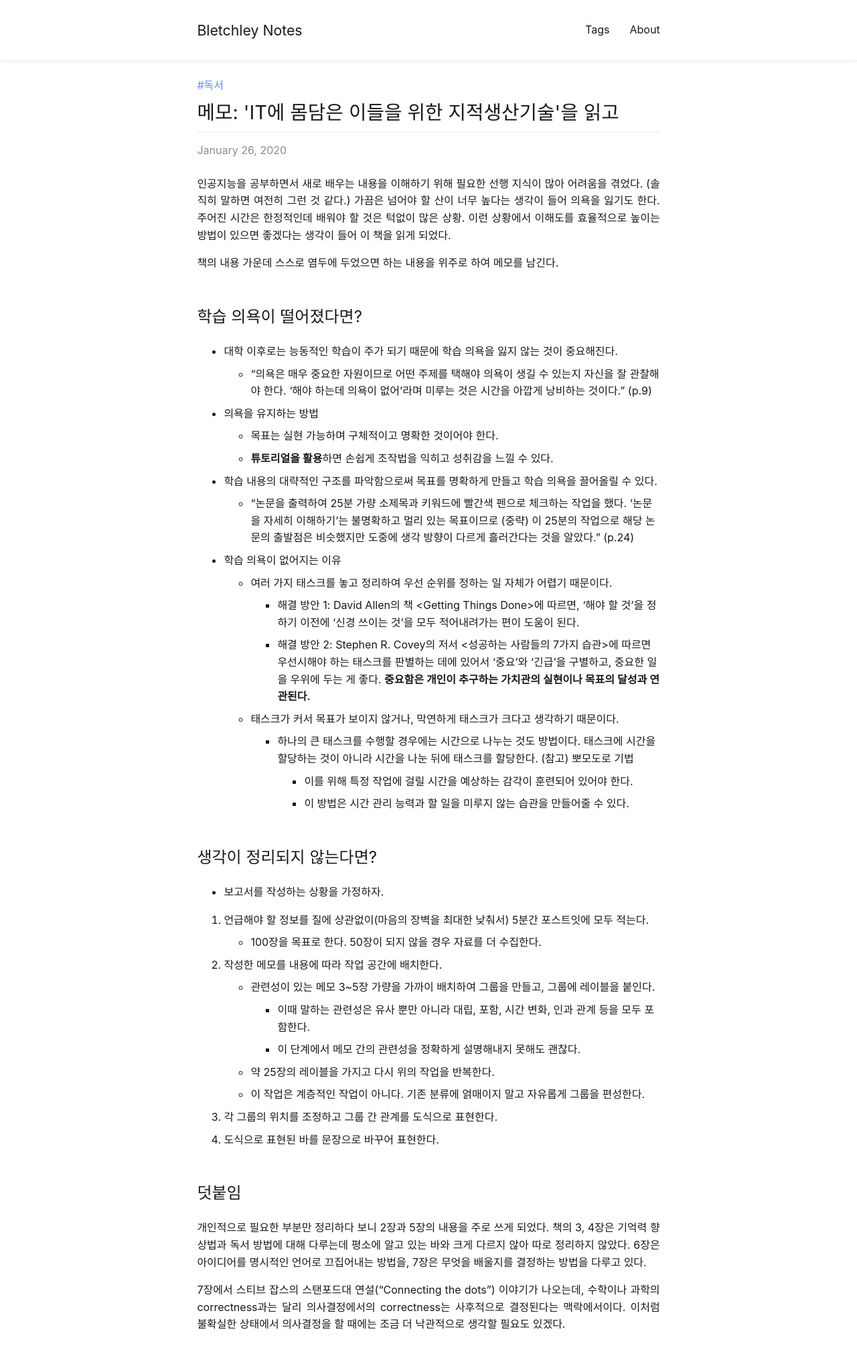
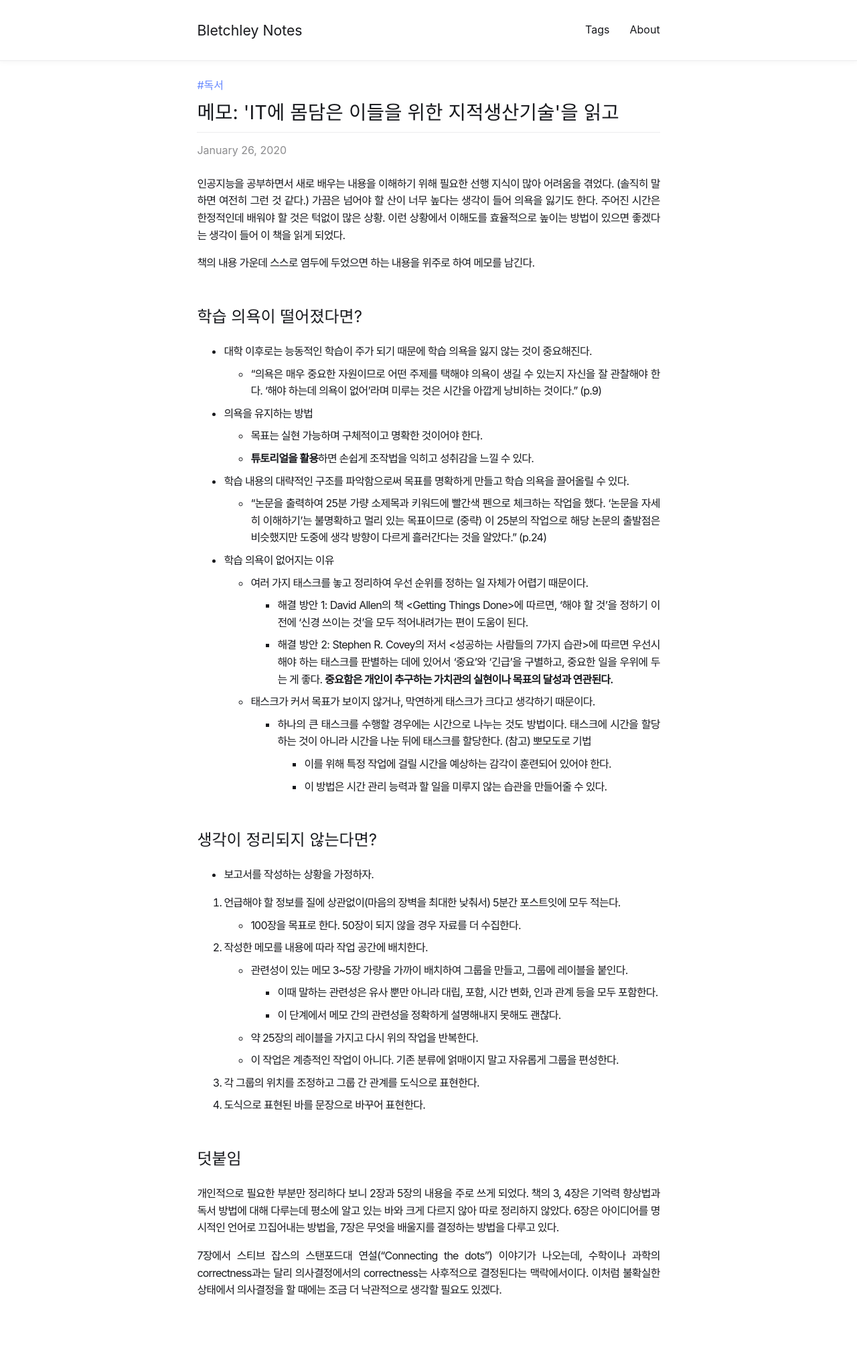
Before and after one commit to 0kimy/0kimy.github.io, a Jekyll site: the page built from _posts/2020-01-26-지적생산기술.md, in a window 1280 px wide. Shown: the whole page at 67% size. Built offline with Jekyll 4.4.1, drawn with Linux system fonts in a browser that asks for light colours; some web fonts are replaced; our own code applies the rules of GitHub Pages for plain Markdown files; after the commit the page ends 1979 px from its top, so only the background shows below that.

Commit message:
reduce letter spacing in post

```diff
--- a/_sass/layout.sass
+++ b/_sass/layout.sass
@@ -14,8 +14,9 @@ header > a
 article header
   margin-bottom: 1.5em
 
-article p
+article p, li
   text-align: justify
+  letter-spacing: -0.05em
 
 article h2
   margin-top: 2em
```
